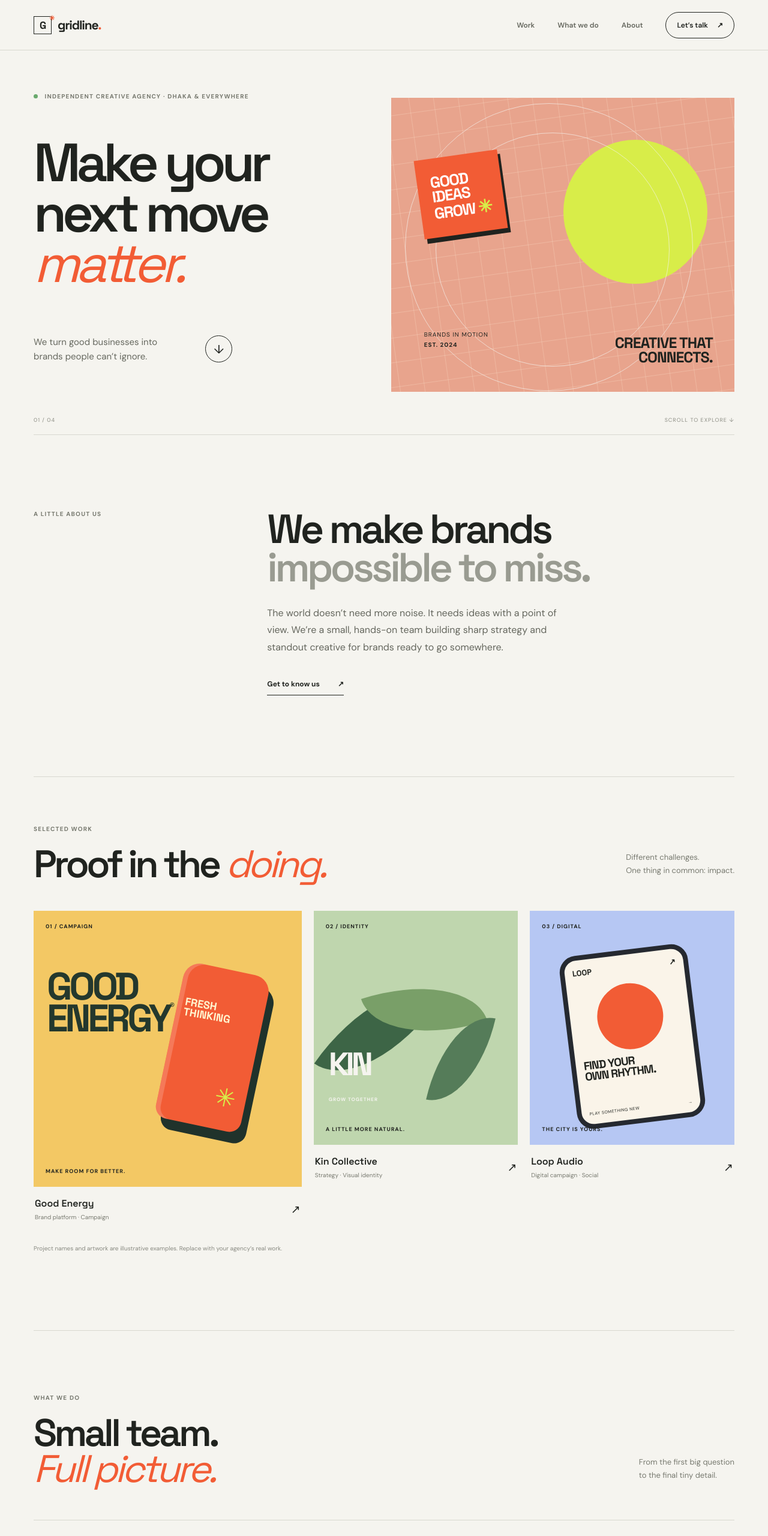
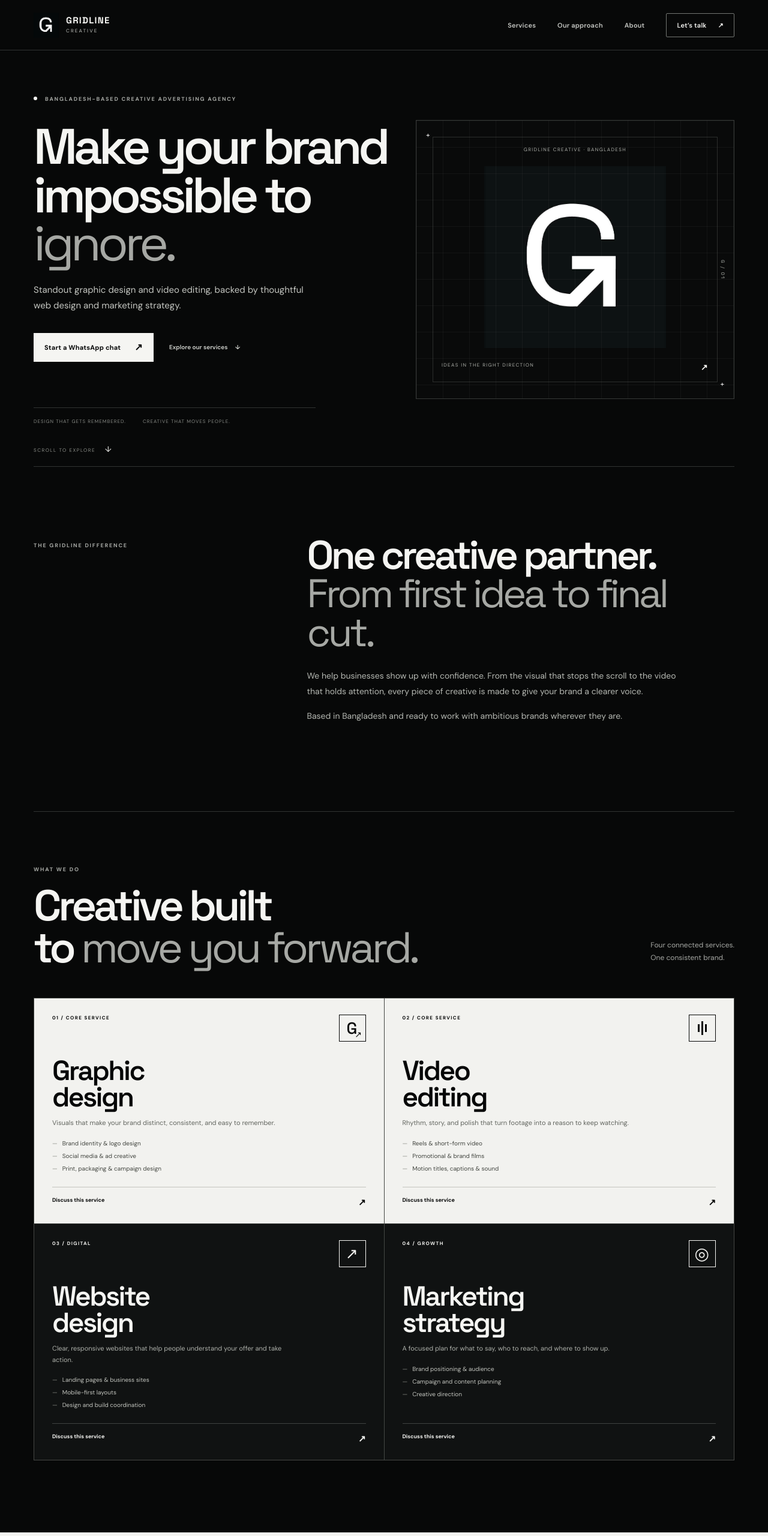
Before and after one commit to Samjain211/gridline-agency-site, a plain HTML site: page index.html in a window 1280 px wide. Shown: the top 2560 px of the page at 60% size. Drawn offline with Linux system fonts and the light colour scheme.

Commit message:
Redesign Gridline website with logo and services

```diff
--- a/index.html
+++ b/index.html
@@ -3,9 +3,9 @@
 <head>
   <meta charset="utf-8">
   <meta name="viewport" content="width=device-width, initial-scale=1">
-  <meta name="theme-color" content="#f5f4ef">
-  <meta name="description" content="Gridline is an independent creative advertising agency helping ambitious brands get noticed and grow.">
-  <title>Gridline — Make your next move matter</title>
+  <meta name="theme-color" content="#070808">
+  <meta name="description" content="Gridline is a Bangladesh-based advertising agency for graphic design, video editing, website design, and marketing strategy.">
+  <title>Gridline Creative — Design that makes your brand move</title>
   <link rel="preconnect" href="https://fonts.googleapis.com">
   <link rel="preconnect" href="https://fonts.gstatic.com" crossorigin>
   <link href="https://fonts.googleapis.com/css2?family=DM+Sans:wght@400;500;600;700&family=Space+Grotesk:wght@400;500;600;700&display=swap" rel="stylesheet">
@@ -14,49 +14,53 @@
 </head>
 <body>
   <header class="site-header">
-    <a class="brand" href="#home" aria-label="Gridline home"><span class="brand-mark">G<span>✳</span></span><span>gridline<span class="brand-dot">.</span></span></a>
+    <a class="brand" href="#home" aria-label="Gridline Creative home">
+      <img src="gridline-mark.jpg" alt="Gridline G-arrow logo" class="brand-logo">
+      <span class="brand-name">GRIDLINE<span>CREATIVE</span></span>
+    </a>
     <button class="menu-toggle" aria-label="Open navigation" aria-expanded="false"><span></span><span></span></button>
     <nav class="nav-links" aria-label="Main navigation">
-      <a href="#work">Work</a><a href="#services">What we do</a><a href="#about">About</a><a class="nav-cta" href="#contact">Let’s talk <span>↗</span></a>
+      <a href="#services">Services</a><a href="#approach">Our approach</a><a href="#about">About</a><a class="nav-cta" href="#contact">Let’s talk <span>↗</span></a>
     </nav>
   </header>
 
   <main>
     <section class="hero section-wrap" id="home">
       <div class="hero-copy">
-        <p class="eyebrow"><span class="status-dot"></span> Independent creative agency · Dhaka & everywhere</p>
-        <h1>Make your<br>next move <em>matter.</em></h1>
-        <div class="hero-bottom"><p>We turn good businesses into<br>brands people can’t ignore.</p><a class="round-link" href="#work" aria-label="Explore our work">↓</a></div>
+        <p class="eyebrow"><span class="status-dot"></span> Bangladesh-based creative advertising agency</p>
+        <h1>Make your brand<br>impossible to <span>ignore.</span></h1>
+        <p class="hero-lede">Standout graphic design and video editing, backed by thoughtful web design and marketing strategy.</p>
+        <div class="hero-actions"><a class="button button-light" href="https://wa.me/8801875403984?text=Hi%20Gridline%2C%20I%27d%20like%20to%20discuss%20a%20project." target="_blank" rel="noopener noreferrer">Start a WhatsApp chat <span>↗</span></a><a class="text-link" href="#services">Explore our services <span>↓</span></a></div>
+        <div class="hero-foot"><span>DESIGN THAT GETS REMEMBERED.</span><span>CREATIVE THAT MOVES PEOPLE.</span></div>
       </div>
-      <div class="hero-art" aria-label="Abstract colorful brand campaign artwork" role="img">
-        <div class="art-grid"></div><div class="art-sun"></div><div class="art-orbit orbit-one"></div><div class="art-orbit orbit-two"></div>
-        <div class="art-sticker">GOOD<br>IDEAS<br>GROW <span>✳</span></div><div class="art-note">BRANDS IN MOTION<br><b>EST. 2024</b></div><div class="art-caption">CREATIVE THAT<br>CONNECTS.</div>
+      <div class="hero-visual" aria-label="Gridline G-arrow logo on a black background" role="img">
+        <div class="visual-grid"></div><div class="visual-cross cross-one">+</div><div class="visual-cross cross-two">+</div>
+        <div class="visual-frame"><span class="frame-top">GRIDLINE CREATIVE · BANGLADESH</span><img src="gridline-mark.jpg" alt="" class="hero-logo"><span class="frame-bottom">IDEAS IN THE RIGHT DIRECTION <b>↗</b></span></div>
+        <div class="visual-index">G / 01</div>
       </div>
-      <div class="hero-index"><span>01 / 04</span><span>SCROLL TO EXPLORE ↓</span></div>
+      <a class="scroll-cue" href="#services" aria-label="Scroll to services">SCROLL TO EXPLORE <span>↓</span></a>
     </section>
 
     <section class="intro section-wrap" id="about">
-      <p class="eyebrow">A little about us</p><div><h2>We make brands<br><span>impossible to miss.</span></h2><p class="body-copy">The world doesn’t need more noise. It needs ideas with a point of view. We’re a small, hands-on team building sharp strategy and standout creative for brands ready to go somewhere.</p><a class="text-link" href="#contact">Get to know us <span>↗</span></a></div>
-    </section>
-
-    <section class="work section-wrap" id="work">
-      <div class="section-heading"><div><p class="eyebrow">Selected work</p><h2>Proof in the <em>doing.</em></h2></div><p>Different challenges.<br>One thing in common: impact.</p></div>
-      <div class="project-grid">
-        <article class="project project-large"><div class="project-art project-art-one"><span class="project-label">01 / CAMPAIGN</span><div class="project-type">GOOD<br>ENERGY<span>®</span></div><div class="can-shape"><b>FRESH<br>THINKING</b><i>✳</i></div><span class="art-foot">MAKE ROOM FOR BETTER.</span></div><div class="project-info"><div><h3>Good Energy</h3><p>Brand platform · Campaign</p></div><span class="project-arrow">↗</span></div></article>
-        <article class="project"><div class="project-art project-art-two"><span class="project-label">02 / IDENTITY</span><div class="leaf leaf-a"></div><div class="leaf leaf-b"></div><div class="leaf leaf-c"></div><div class="project-wordmark">KIN<br><small>GROW TOGETHER</small></div><span class="art-foot">A LITTLE MORE NATURAL.</span></div><div class="project-info"><div><h3>Kin Collective</h3><p>Strategy · Visual identity</p></div><span class="project-arrow">↗</span></div></article>
-        <article class="project"><div class="project-art project-art-three"><span class="project-label">03 / DIGITAL</span><div class="phone-shape"><div class="phone-top">LOOP<span>↗</span></div><div class="phone-sun"></div><b>FIND YOUR<br>OWN RHYTHM.</b><div class="phone-bottom">PLAY SOMETHING NEW <span>→</span></div></div><span class="art-foot">THE CITY IS YOURS.</span></div><div class="project-info"><div><h3>Loop Audio</h3><p>Digital campaign · Social</p></div><span class="project-arrow">↗</span></div></article>
-      </div>
-      <p class="sample-note">Project names and artwork are illustrative examples. Replace with your agency’s real work.</p>
+      <p class="eyebrow">The Gridline difference</p>
+      <div><h2>One creative partner.<br><span>From first idea to final cut.</span></h2><p class="body-copy">We help businesses show up with confidence. From the visual that stops the scroll to the video that holds attention, every piece of creative is made to give your brand a clearer voice.</p><p class="body-copy">Based in Bangladesh and ready to work with ambitious brands wherever they are.</p></div>
     </section>
 
     <section class="services section-wrap" id="services">
-      <div class="section-heading"><div><p class="eyebrow">What we do</p><h2>Small team.<br><em>Full picture.</em></h2></div><p>From the first big question<br>to the final tiny detail.</p></div>
-      <div class="service-list"><div class="service"><span>01</span><h3>Brand strategy</h3><p>Positioning · Research · Naming</p><b>↗</b></div><div class="service"><span>02</span><h3>Identity & design</h3><p>Visual identity · Packaging · Art direction</p><b>↗</b></div><div class="service"><span>03</span><h3>Campaigns & content</h3><p>Big ideas · Social · Film · Photography</p><b>↗</b></div><div class="service"><span>04</span><h3>Digital experiences</h3><p>Websites · Digital campaigns · UX/UI</p><b>↗</b></div></div>
+      <div class="section-heading"><div><p class="eyebrow">What we do</p><h2>Creative built<br>to <span>move you forward.</span></h2></div><p>Four connected services.<br>One consistent brand.</p></div>
+      <div class="service-grid">
+        <article class="service-card service-primary"><div class="service-top"><span>01 / CORE SERVICE</span><span class="service-icon icon-design">G<span>↗</span></span></div><h3>Graphic<br>design</h3><p>Visuals that make your brand distinct, consistent, and easy to remember.</p><ul><li>Brand identity & logo design</li><li>Social media & ad creative</li><li>Print, packaging & campaign design</li></ul><a href="#contact" aria-label="Ask about graphic design">Discuss this service <span>↗</span></a></article>
+        <article class="service-card service-primary"><div class="service-top"><span>02 / CORE SERVICE</span><span class="service-icon icon-video"><i></i><i></i><i></i></span></div><h3>Video<br>editing</h3><p>Rhythm, story, and polish that turn footage into a reason to keep watching.</p><ul><li>Reels & short-form video</li><li>Promotional & brand films</li><li>Motion titles, captions & sound</li></ul><a href="#contact" aria-label="Ask about video editing">Discuss this service <span>↗</span></a></article>
+        <article class="service-card service-secondary"><div class="service-top"><span>03 / DIGITAL</span><span class="service-icon icon-web">↗</span></div><h3>Website<br>design</h3><p>Clear, responsive websites that help people understand your offer and take action.</p><ul><li>Landing pages & business sites</li><li>Mobile-first layouts</li><li>Design and build coordination</li></ul><a href="#contact" aria-label="Ask about website design">Discuss this service <span>↗</span></a></article>
+        <article class="service-card service-secondary"><div class="service-top"><span>04 / GROWTH</span><span class="service-icon icon-strategy">◎</span></div><h3>Marketing<br>strategy</h3><p>A focused plan for what to say, who to reach, and where to show up.</p><ul><li>Brand positioning & audience</li><li>Campaign and content planning</li><li>Creative direction</li></ul><a href="#contact" aria-label="Ask about marketing strategy">Discuss this service <span>↗</span></a></article>
+      </div>
     </section>
 
-    <section class="contact section-wrap" id="contact"><div class="contact-top"><p class="eyebrow">Have a good one?</p><span>LET’S MAKE IT HAPPEN ✳</span></div><h2>Tell us what<br>you’re <em>thinking.</em></h2><a class="contact-button" href="mailto:hello@youragency.com?subject=Let%E2%80%99s%20work%20together">Start a conversation <span>↗</span></a><div class="contact-bottom"><p>Have a project, a question, or just want to say hi?<br>We’re all ears.</p><span>HELLO@YOURAGENCY.COM<br>YOUR CITY · AVAILABLE WORLDWIDE</span></div></section>
+    <section class="approach" id="approach"><div class="section-wrap approach-inner"><div class="approach-heading"><p class="eyebrow">A clear way forward</p><h2>Good work starts<br>with a <span>good conversation.</span></h2><p>We keep the process collaborative and straightforward, so you always know what comes next.</p></div><div class="steps"><article><span>01</span><div><h3>Listen & understand</h3><p>We learn about your goals, audience, and the challenge behind the brief.</p></div><b>↗</b></article><article><span>02</span><div><h3>Shape the idea</h3><p>We agree on a clear direction, then create the design or edit to bring it to life.</p></div><b>↗</b></article><article><span>03</span><div><h3>Refine & deliver</h3><p>We polish the details together and prepare the final work for where it needs to go.</p></div><b>↗</b></article></div></div></section>
+
+    <section class="contact section-wrap" id="contact"><div class="contact-mark"><img src="gridline-mark.jpg" alt="Gridline G-arrow logo"><span>YOUR NEXT MOVE STARTS HERE</span></div><p class="eyebrow">Have a project in mind?</p><h2>Let’s make<br>something <span>matter.</span></h2><p class="contact-copy">Tell us what you’re building, what you need, or where you want to go. We’d love to hear about it.</p><div class="contact-actions"><a class="button button-light" href="https://wa.me/8801875403984?text=Hi%20Gridline%2C%20I%27d%20like%20to%20discuss%20a%20project." target="_blank" rel="noopener noreferrer"><span class="whatsapp-icon">◉</span> Chat on WhatsApp <span>↗</span></a><a class="button button-outline" href="mailto:samjain3824@gmail.com?subject=Project%20enquiry%20for%20Gridline"><span class="mail-icon">✉</span> Email us <span>↗</span></a></div><div class="contact-details"><a href="https://wa.me/8801875403984" target="_blank" rel="noopener noreferrer">+880 1875-5403984</a><span>BASED IN BANGLADESH · WORKING WORLDWIDE</span></div></section>
   </main>
 
-  <footer class="site-footer"><a class="brand" href="#home"><span class="brand-mark">G<span>✳</span></span><span>gridline<span class="brand-dot">.</span></span></a><p>Independent by nature. Better together.</p><div><a href="#home">Instagram ↗</a><a href="#home">LinkedIn ↗</a></div><span class="copyright">© <span id="year"></span> Gridline Studio</span></footer>
+  <footer class="site-footer"><a class="brand" href="#home"><img src="gridline-mark.jpg" alt="" class="brand-logo"><span class="brand-name">GRIDLINE<span>CREATIVE</span></span></a><p>Good ideas. Clear direction. Creative that works.</p><a class="footer-email" href="mailto:samjain3824@gmail.com">samjain3824@gmail.com ↗</a><span class="copyright">© <span id="year"></span> Gridline Creative · Bangladesh</span></footer>
 </body>
 </html>
```
Also changed, not shown: gridline-mark.jpg (added), styles.css, 1 other file.
